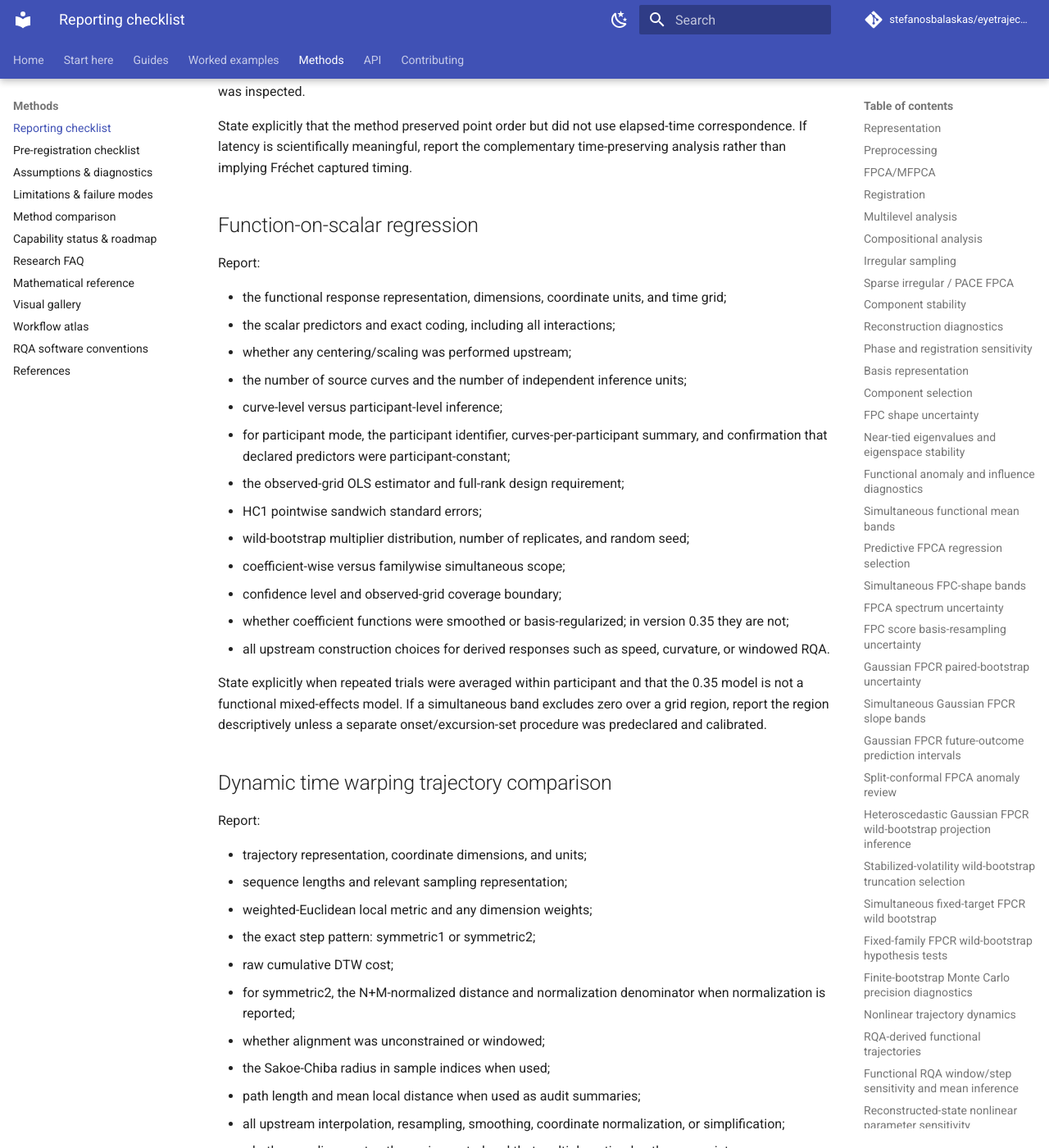
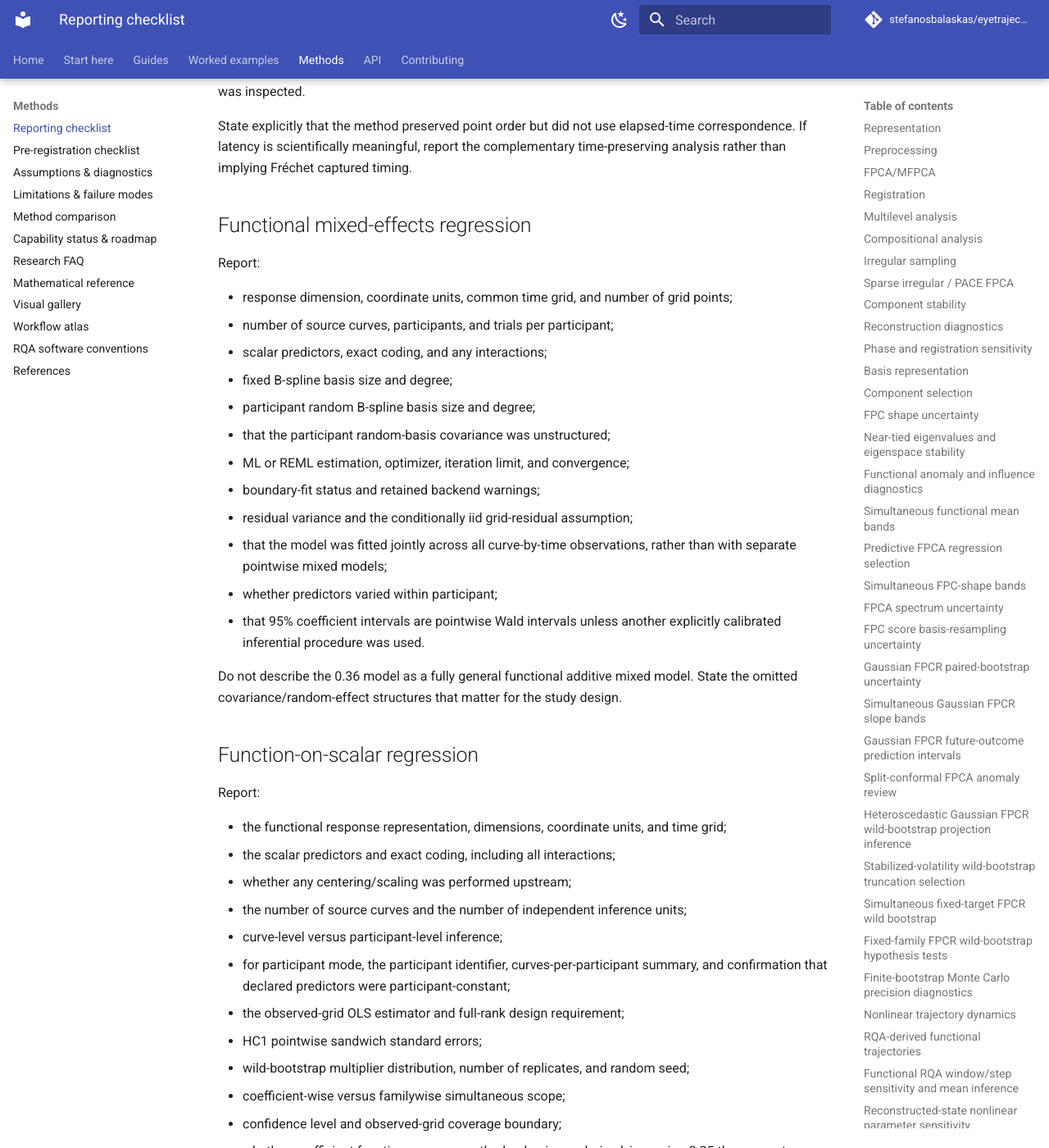
Before and after one commit to stefanosbalaskas/eyetrajectoriespy, an MkDocs documentation site: the page built from docs/methods/reporting.md, in a window 1280 px wide and 1400 px high, scrolled down 22632 px. Shown: the whole window at 82% size. Built offline with MkDocs 1.6.1 and Material for MkDocs 9.7.7, drawn with Linux system fonts in a browser that asks for light colours; comment, search, counter and statistics services are not loaded.

Commit message:
Add functional mixed-effects reporting checklist

```diff
--- a/docs/methods/reporting.md
+++ b/docs/methods/reporting.md
@@ -696,6 +696,30 @@ Report the trajectory representation, coordinate dimensions and units, sequence
 State explicitly that the method preserved point order but did not use elapsed-time correspondence. If latency is scientifically meaningful, report the complementary time-preserving analysis rather than implying Fréchet captured timing.
 
 
+## Functional mixed-effects regression
+
+Report:
+
+- response dimension, coordinate units, common time grid, and number of grid
+  points;
+- number of source curves, participants, and trials per participant;
+- scalar predictors, exact coding, and any interactions;
+- fixed B-spline basis size and degree;
+- participant random B-spline basis size and degree;
+- that the participant random-basis covariance was unstructured;
+- ML or REML estimation, optimizer, iteration limit, and convergence;
+- boundary-fit status and retained backend warnings;
+- residual variance and the conditionally iid grid-residual assumption;
+- that the model was fitted jointly across all curve-by-time observations,
+  rather than with separate pointwise mixed models;
+- whether predictors varied within participant;
+- that 95% coefficient intervals are pointwise Wald intervals unless another
+  explicitly calibrated inferential procedure was used.
+
+Do not describe the 0.36 model as a fully general functional additive mixed
+model. State the omitted covariance/random-effect structures that matter for
+the study design.
+
 ## Function-on-scalar regression
 
 Report:
```
